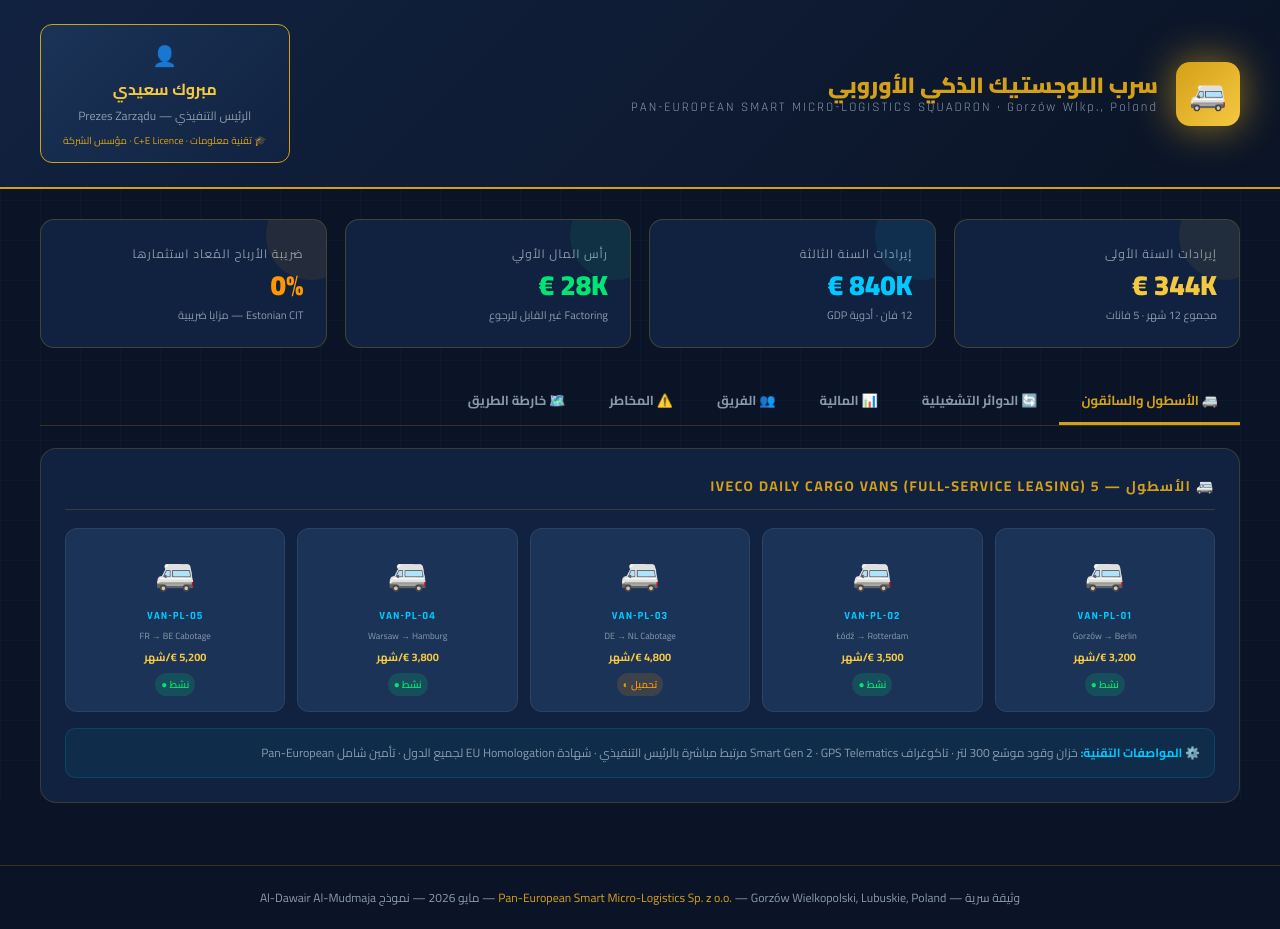
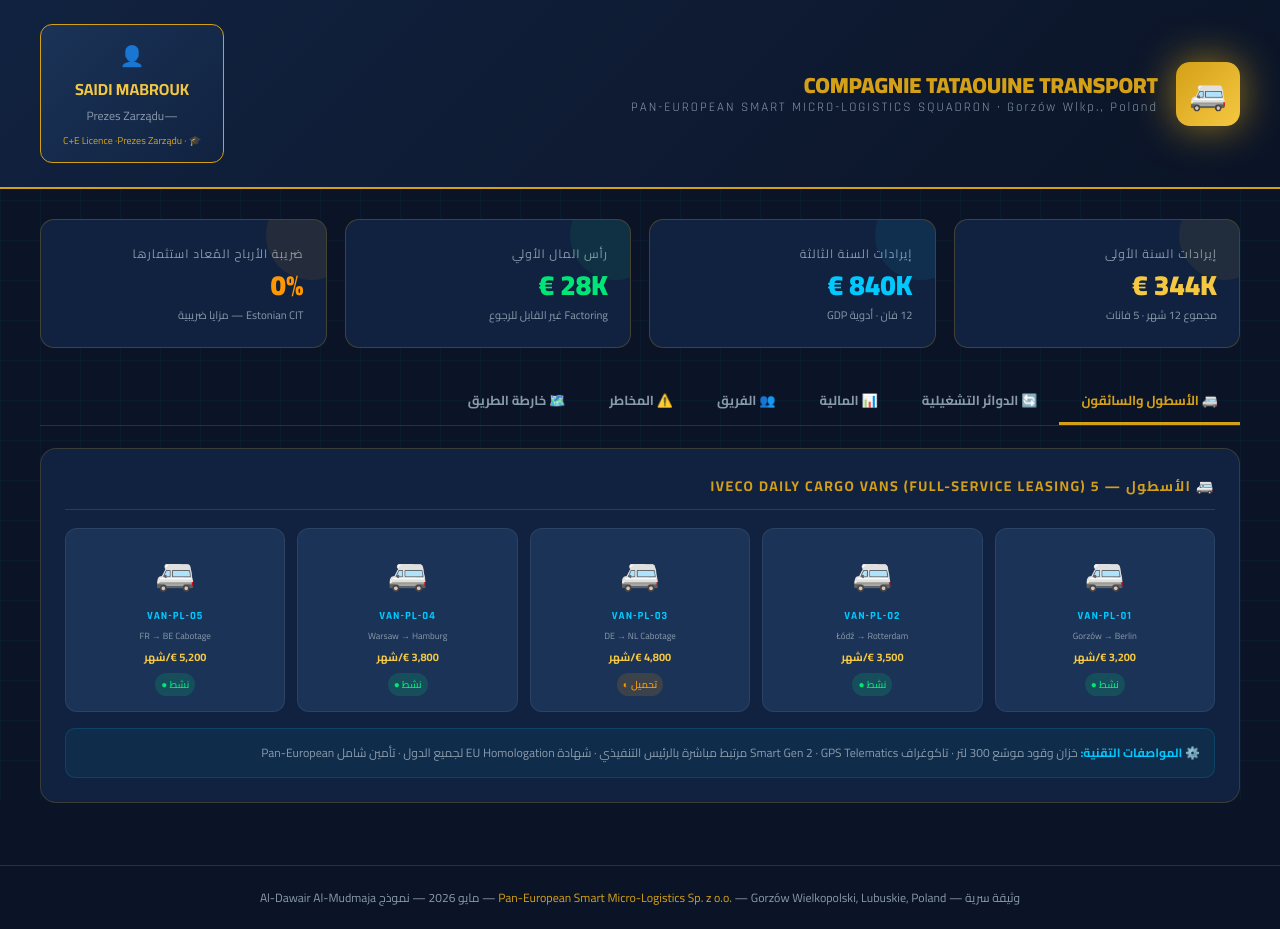
Before and after one commit to saidimabrouk19-ctrl/Transport-compagnie-in-poland-, a plain HTML site: page index.html in a window 1280 px wide. Drawn offline with Linux system fonts and the light colour scheme.

Commit message:
Update company and CEO information in index.html

```diff
--- a/index.html
+++ b/index.html
@@ -407,15 +407,15 @@
   <div class="logo-area">
     <div class="logo-icon">🚐</div>
     <div>
-      <div class="company-title">سرب اللوجستيك الذكي الأوروبي</div>
+      <div class="company-title">COMPAGNIE TATAOUINE TRANSPORT</div>
       <div class="company-sub">PAN-EUROPEAN SMART MICRO-LOGISTICS SQUADRON · Gorzów Wlkp., Poland</div>
     </div>
   </div>
   <div class="ceo-badge">
     <div class="ceo-flag">👤</div>
-    <div class="ceo-name">مبروك سعيدي</div>
-    <div class="ceo-title">الرئيس التنفيذي — Prezes Zarządu</div>
-    <div style="font-size:10px;color:var(--gold);margin-top:4px;">🎓 تقنية معلومات · C+E Licence · مؤسس الشركة</div>
+    <div class="ceo-name">SAIDI MABROUK</div>
+    <div class="ceo-title"> —Prezes Zarządu </div>
+    <div style="font-size:10px;color:var(--gold);margin-top:4px;">🎓 · C+E Licence ·Prezes Zarządu </div>
   </div>
 </header>
 
```
